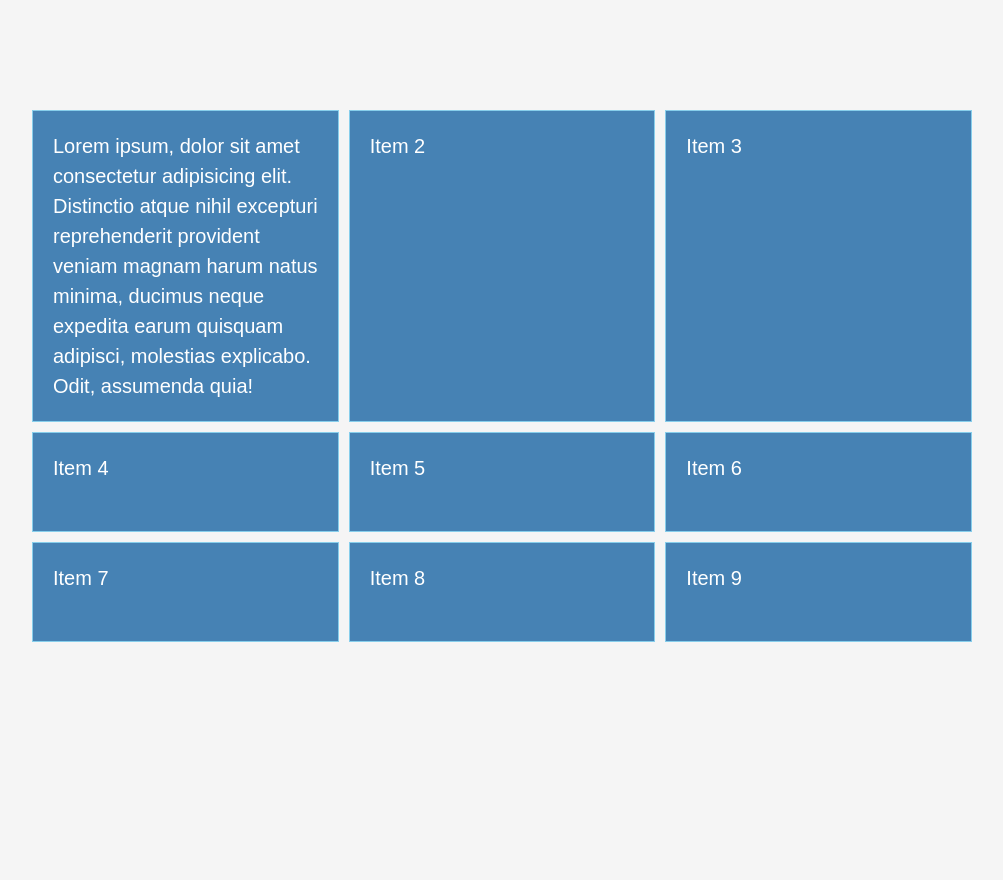
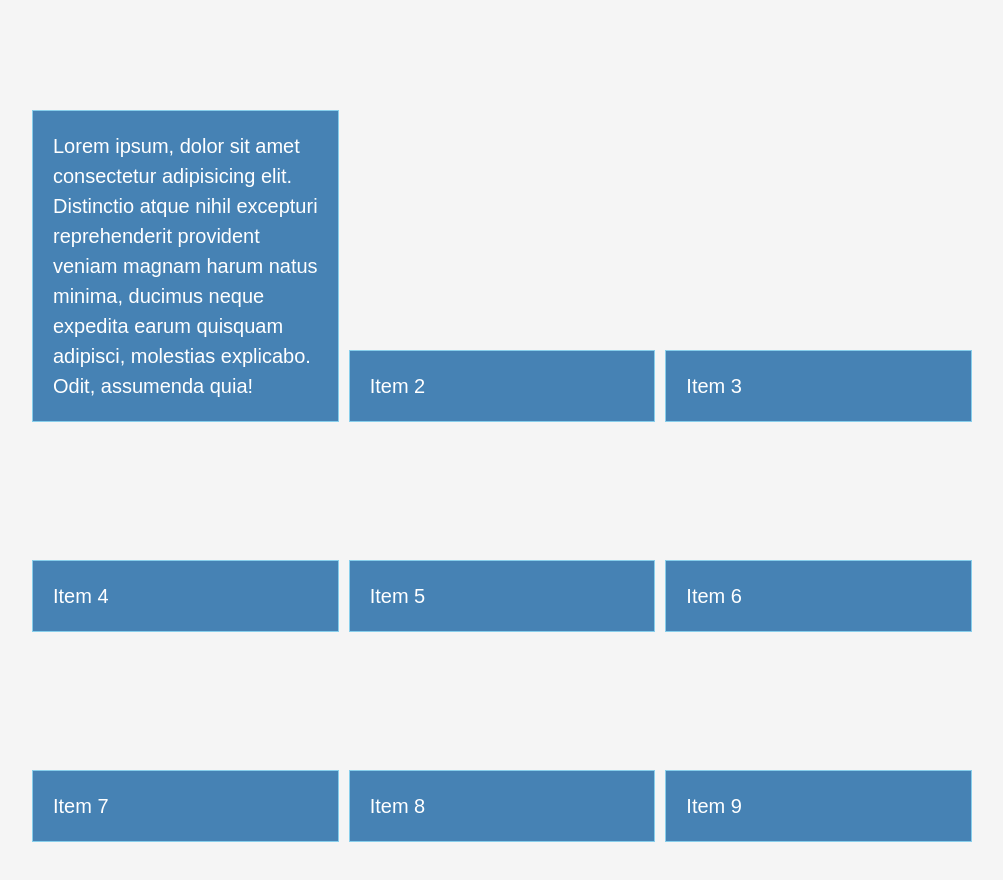
Before and after one commit to amv1017/youtube-traversy-grid-crash-course-2022, a website built with Vite: page first-sandbox/index.html in a window 1280 px wide. Shown: the whole page, without its empty margins (138-1141 px from the left). Before the commit the page ends 800 px from the top, so only its background shows below. Built offline with nearby package versions, Linux system fonts and the light colour scheme.

Commit message:
align & justify

```diff
--- a/first-sandbox/style.css
+++ b/first-sandbox/style.css
@@ -18,9 +18,9 @@ body {
   padding: 10px;
   display: grid;
   grid-template-columns: repeat(3, 1fr);
-  column-gap: 10px;
-  row-gap: 10px;
-  grid-auto-rows: minmax(100px, auto);
+  gap: 10px;
+  align-items: end;
+  grid-auto-rows: minmax(200px, auto);
 }
 
 .item {
```
